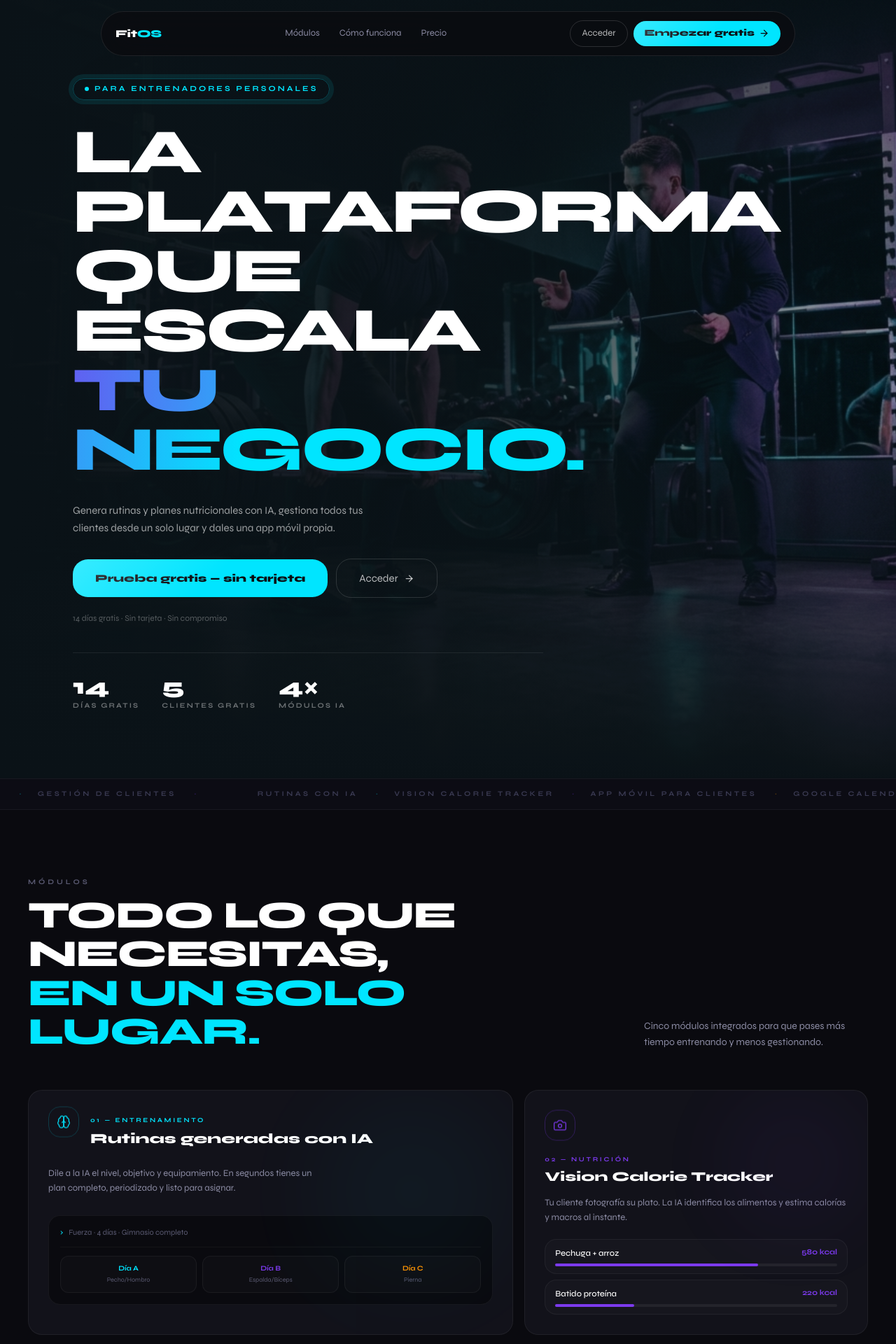
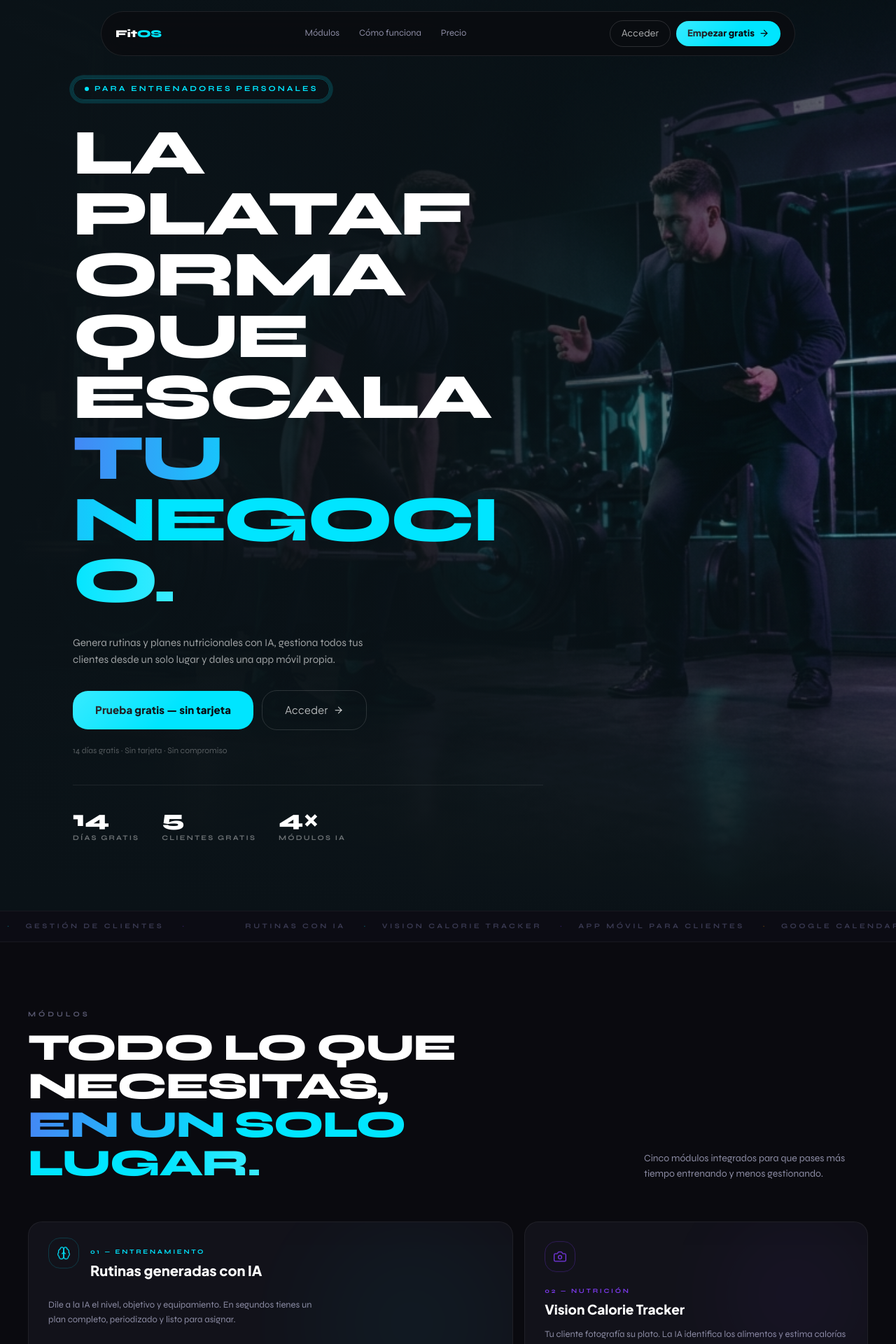
Before and after one commit to Abelsolans95/fitOS, a Next.js app in the folder apps/web/: page / in a window 1280 px wide. Shown: the top 1920 px of the page at 70% size. Built offline with nearby package versions, Linux system fonts and the light colour scheme.

Commit message:
efecto en landing y cambio de letra

```diff
--- a/apps/web/app/(auth)/login/page.tsx
+++ b/apps/web/app/(auth)/login/page.tsx
@@ -75,9 +75,9 @@ export default function LoginPage() {
           background: #00E5FF;
           color: #0A0A0F;
           font-weight: 800;
-          font-size: 13px;
-          font-family: var(--font-syne);
-          letter-spacing: 0.06em;
+          font-size: 14px;
+          font-family: var(--font-jakarta), sans-serif;
+          letter-spacing: 0.04em;
           padding: 14px 24px;
           border-radius: 12px;
           border: none;
--- a/apps/web/app/(auth)/register/page.tsx
+++ b/apps/web/app/(auth)/register/page.tsx
@@ -198,9 +198,9 @@ export default function RegisterPage() {
           background: #00E5FF;
           color: #0A0A0F;
           font-weight: 800;
-          font-size: 13px;
-          font-family: var(--font-syne);
-          letter-spacing: 0.05em;
+          font-size: 14px;
+          font-family: var(--font-jakarta), sans-serif;
+          letter-spacing: 0.04em;
           padding: 14px 24px;
           border-radius: 12px;
           border: none;
--- a/apps/web/app/page.tsx
+++ b/apps/web/app/page.tsx
@@ -140,9 +140,19 @@ export default function LandingPage() {
           border-radius: 100px;
         }
 
+        /* Premium UI font — buttons, card titles, UI labels */
+        .font-jakarta { font-family: var(--font-jakarta), sans-serif; }
+        .feat-card h3,
+        .feat-card .card-num,
+        .how-card h3,
+        .pricing-title,
+        .nav-cta { font-family: var(--font-jakarta), sans-serif; }
+
         /* Buttons */
         .btn-primary {
           background: #00E5FF; color: #0A0A0F; font-weight: 800;
+          font-family: var(--font-jakarta), sans-serif;
+          letter-spacing: 0.01em;
           position: relative; overflow: hidden; transition: all 0.25s ease;
         }
         .btn-primary::before {
@@ -157,6 +167,7 @@ export default function LandingPage() {
         }
         .btn-ghost {
           border: 1px solid rgba(255,255,255,0.14); color: rgba(255,255,255,0.7);
+          font-family: var(--font-jakarta), sans-serif;
           transition: all 0.25s ease;
         }
         .btn-ghost:hover {
@@ -218,6 +229,9 @@ export default function LandingPage() {
           animation: scan 6s linear infinite; pointer-events: none; z-index: 10;
         }
 
+        /* Prevent heading overflow on narrow screens */
+        h1, h2, h3 { overflow-wrap: break-word; word-break: break-word; }
+
         @media (prefers-reduced-motion: reduce) {
           .fu, .fi, .shimmer-cyan, .icon-float, .pulse-dot, .cursor,
           .scan-line, .marquee-track, .ticker-track { animation: none !important; }
@@ -239,8 +253,8 @@ export default function LandingPage() {
               <a href="#pricing" className="hover:text-white transition-colors">Precio</a>
             </div>
             <div className="flex items-center gap-2">
-              <Link href="/login" className="btn-ghost rounded-full px-3 py-2 text-[12px] sm:px-4 sm:text-[13px]">Acceder</Link>
-              <Link href="/register" className="btn-primary rounded-full px-3 py-2 text-[12px] sm:px-4 sm:text-[13px] inline-flex items-center gap-1.5">
+              <Link href="/login" className="nav-cta btn-ghost rounded-full px-3 py-2 text-[12px] sm:px-4 sm:text-[13px]">Acceder</Link>
+              <Link href="/register" className="nav-cta btn-primary rounded-full px-3 py-2 text-[12px] sm:px-4 sm:text-[13px] inline-flex items-center gap-1.5">
                 <span className="hidden sm:inline">Empezar gratis</span>
                 <span className="sm:hidden">Empezar</span>
                 <IcArrow />
@@ -283,7 +297,7 @@ export default function LandingPage() {
               </div>
 
               {/* Headline */}
-              <h1 className="fu fu-2 text-[clamp(38px,7vw,92px)] font-extrabold leading-[0.95] tracking-[-0.04em] uppercase">
+              <h1 className="fu fu-2 text-[clamp(26px,7.5vw,92px)] font-extrabold leading-[0.95] tracking-[-0.04em] uppercase">
                 La plataforma
                 <br />
                 que escala
@@ -298,10 +312,10 @@ export default function LandingPage() {
 
               {/* CTAs */}
               <div className="fu fu-4 mt-8 flex flex-wrap items-center gap-3">
-                <Link href="/register" className="btn-primary inline-flex items-center gap-2 rounded-2xl px-6 py-3.5 sm:px-8 sm:py-4 text-[14px] sm:text-[15px]">
+                <Link href="/register" className="btn-primary inline-flex items-center gap-2 rounded-2xl px-6 py-3.5 sm:px-8 sm:py-4 text-[14px] sm:text-[15px] font-jakarta">
                   Prueba gratis — sin tarjeta
                 </Link>
-                <Link href="/login" className="btn-ghost inline-flex items-center gap-2 rounded-2xl px-6 py-3.5 sm:px-8 sm:py-4 text-[14px] sm:text-[15px]">
+                <Link href="/login" className="btn-ghost inline-flex items-center gap-2 rounded-2xl px-6 py-3.5 sm:px-8 sm:py-4 text-[14px] sm:text-[15px] font-jakarta">
                   Acceder <IcArrow />
                 </Link>
               </div>
@@ -405,10 +419,10 @@ export default function LandingPage() {
             <div className="mb-14 flex flex-col gap-4 sm:flex-row sm:items-end sm:justify-between">
               <div>
                 <p className="mb-3 text-[10px] font-bold uppercase tracking-[0.4em] text-[#5A5A72]">Módulos</p>
-                <h2 className="text-[clamp(30px,4.5vw,54px)] font-extrabold uppercase leading-[1.02] tracking-[-0.03em]">
+                <h2 className="text-[clamp(24px,4.5vw,54px)] font-extrabold uppercase leading-[1.02] tracking-[-0.03em]">
                   Todo lo que necesitas,
                   <br />
-                  <span className="text-[#00E5FF]">en un solo lugar.</span>
+                  <span className="shimmer-cyan">en un solo lugar.</span>
                 </h2>
               </div>
               <p className="max-w-xs text-[14px] leading-relaxed text-[#8B8BA3]">
@@ -500,7 +514,7 @@ export default function LandingPage() {
           <div className="absolute inset-0 flex items-center justify-center">
             <div className="text-center px-6">
               <p className="text-[11px] font-bold uppercase tracking-[0.5em] text-[#00E5FF]/70 mb-5">Tecnología al servicio del rendimiento</p>
-              <h2 className="text-[clamp(36px,6vw,80px)] font-extrabold uppercase leading-[0.95] tracking-[-0.04em]">
+              <h2 className="text-[clamp(26px,6vw,80px)] font-extrabold uppercase leading-[0.95] tracking-[-0.04em]">
                 Cada segundo que<br />
                 <span className="shimmer-cyan">ahorras, importa.</span>
               </h2>
@@ -526,7 +540,7 @@ export default function LandingPage() {
                 { n: "02", title: "La IA diseña el plan", desc: "Genera rutinas periodizadas y menús nutricionales personalizados con un solo prompt. Revisa, ajusta y asigna.", accent: "#7C3AED" },
                 { n: "03", title: "El cliente entrena", desc: "Tu cliente accede desde su app móvil, registra series y pesos, y tú ves el progreso en tiempo real.", accent: "#FF9100" },
               ].map(({ n, title, desc, accent }) => (
-                <div key={n} className="relative overflow-hidden rounded-2xl border border-white/[0.06] bg-[#12121A] p-8">
+                <div key={n} className="how-card relative overflow-hidden rounded-2xl border border-white/[0.06] bg-[#12121A] p-8">
                   <div className="absolute top-0 left-0 right-0 h-[2px]" style={{ background: `linear-gradient(90deg, ${accent}, transparent)` }} />
                   <div className="pointer-events-none absolute right-0 top-0 h-40 w-40 rounded-full opacity-[0.05] blur-[50px]" style={{ background: accent }} />
                   <p className="text-[36px] font-extrabold leading-none mb-5" style={{ color: accent }}>{n}</p>
@@ -573,7 +587,7 @@ export default function LandingPage() {
               <p className="mb-3 text-[10px] font-bold uppercase tracking-[0.4em] text-[#5A5A72]">Precio</p>
               <h2 className="text-[clamp(28px,4.5vw,52px)] font-extrabold uppercase tracking-[-0.03em] leading-tight">
                 Empieza gratis.
-                <br /><span className="text-[#00E5FF]">Escala cuando quieras.</span>
+                <br /><span className="shimmer-cyan">Escala cuando quieras.</span>
               </h2>
             </div>
 
@@ -605,7 +619,7 @@ export default function LandingPage() {
                 <div className="pricing-inner p-8 sm:p-10 h-full flex flex-col justify-between">
                   <div>
                     <div className="flex items-end gap-3 mb-2">
-                      <span className="text-[clamp(72px,10vw,100px)] font-extrabold leading-none" style={{ background: "linear-gradient(160deg,#fff 0%,rgba(255,255,255,0.55) 100%)", WebkitBackgroundClip: "text", WebkitTextFillColor: "transparent", backgroundClip: "text" }}>14</span>
+                      <span className="pricing-title text-[clamp(72px,10vw,100px)] font-extrabold leading-none" style={{ background: "linear-gradient(160deg,#fff 0%,rgba(255,255,255,0.55) 100%)", WebkitBackgroundClip: "text", WebkitTextFillColor: "transparent", backgroundClip: "text" }}>14</span>
                       <div className="mb-3">
                         <p className="text-[17px] font-light text-[#8B8BA3] leading-tight">días</p>
                         <p className="text-[17px] font-light text-[#8B8BA3] leading-tight">gratis</p>
@@ -626,7 +640,7 @@ export default function LandingPage() {
                     </ul>
                   </div>
 
-                  <Link href="/register" className="btn-primary inline-flex items-center justify-center gap-2 rounded-xl px-7 py-3.5 text-[14px] w-full">
+                  <Link href="/register" className="btn-primary font-jakarta inline-flex items-center justify-center gap-2 rounded-xl px-7 py-3.5 text-[14px] w-full">
                     Empezar ahora — es gratis <IcArrow />
                   </Link>
                 </div>
@@ -643,7 +657,7 @@ export default function LandingPage() {
           </div>
           <div className="relative z-10 mx-auto max-w-3xl text-center">
             <p className="mb-5 text-[10px] font-bold uppercase tracking-[0.4em] text-[#5A5A72]">Listo para empezar</p>
-            <h2 className="text-[clamp(36px,6vw,70px)] font-extrabold uppercase leading-[0.97] tracking-[-0.04em]">
+            <h2 className="text-[clamp(26px,6vw,70px)] font-extrabold uppercase leading-[0.97] tracking-[-0.04em]">
               Tu negocio merece
               <br />
               <span className="shimmer-cyan">mejores herramientas.</span>
@@ -652,7 +666,7 @@ export default function LandingPage() {
               Únete a los entrenadores que ya usan FitOS para gestionar sus clientes, ahorrar tiempo y escalar con IA.
             </p>
             <div className="mt-10">
-              <Link href="/register" className="btn-primary inline-flex items-center gap-3 rounded-2xl px-10 py-5 text-[15px] uppercase tracking-wide">
+              <Link href="/register" className="btn-primary font-jakarta inline-flex items-center gap-3 rounded-2xl px-10 py-5 text-[15px] uppercase tracking-wide">
                 Prueba FitOS gratis <IcArrow />
               </Link>
             </div>
```
Also changed, not shown: apps/web/app/layout.tsx (+9 -2 lines).
